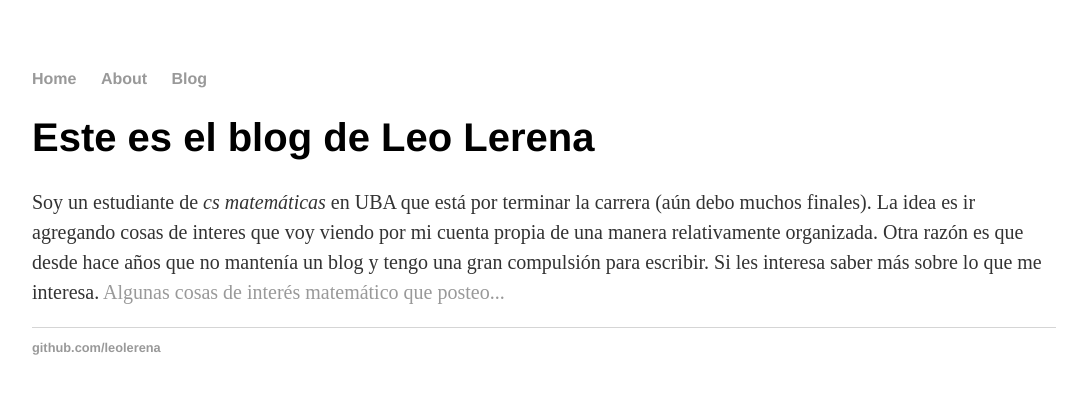
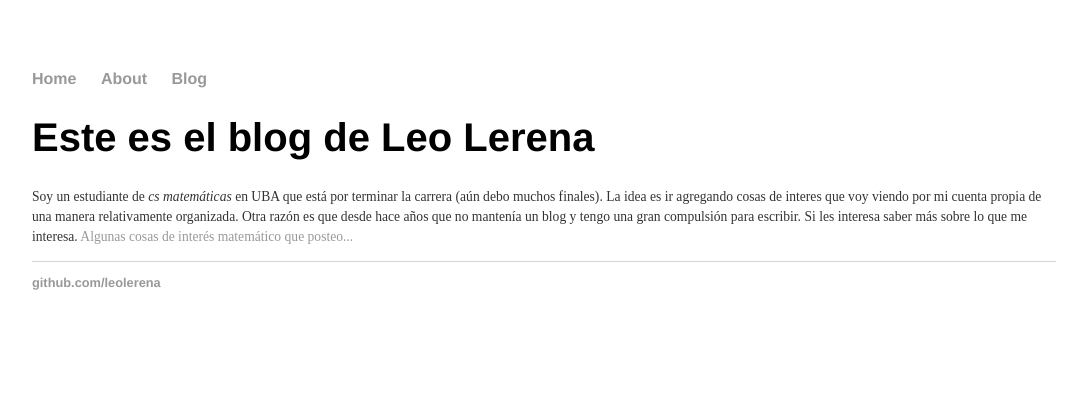
Before and after one commit to leolerena/leolerena.github.io, a Jekyll site: the page built from index.html, in a window 1280 px wide. Shown: the top 394 px of the page, without its empty margins (96-1183 px from the left). Built offline with Jekyll 4.4.1, drawn with Linux system fonts in a browser that asks for light colours.

Commit message:
Update main.css

```diff
--- a/css/main.css
+++ b/css/main.css
@@ -24,7 +24,7 @@ h1 {
     font-family:'Helvetica', 'Arial', 'Sans-Serif';
 }
 p {
-    font-size: 1.25em;
+    font-size: 0.85em;
     line-height: 1.5em;
     color: #333;
 }
```
